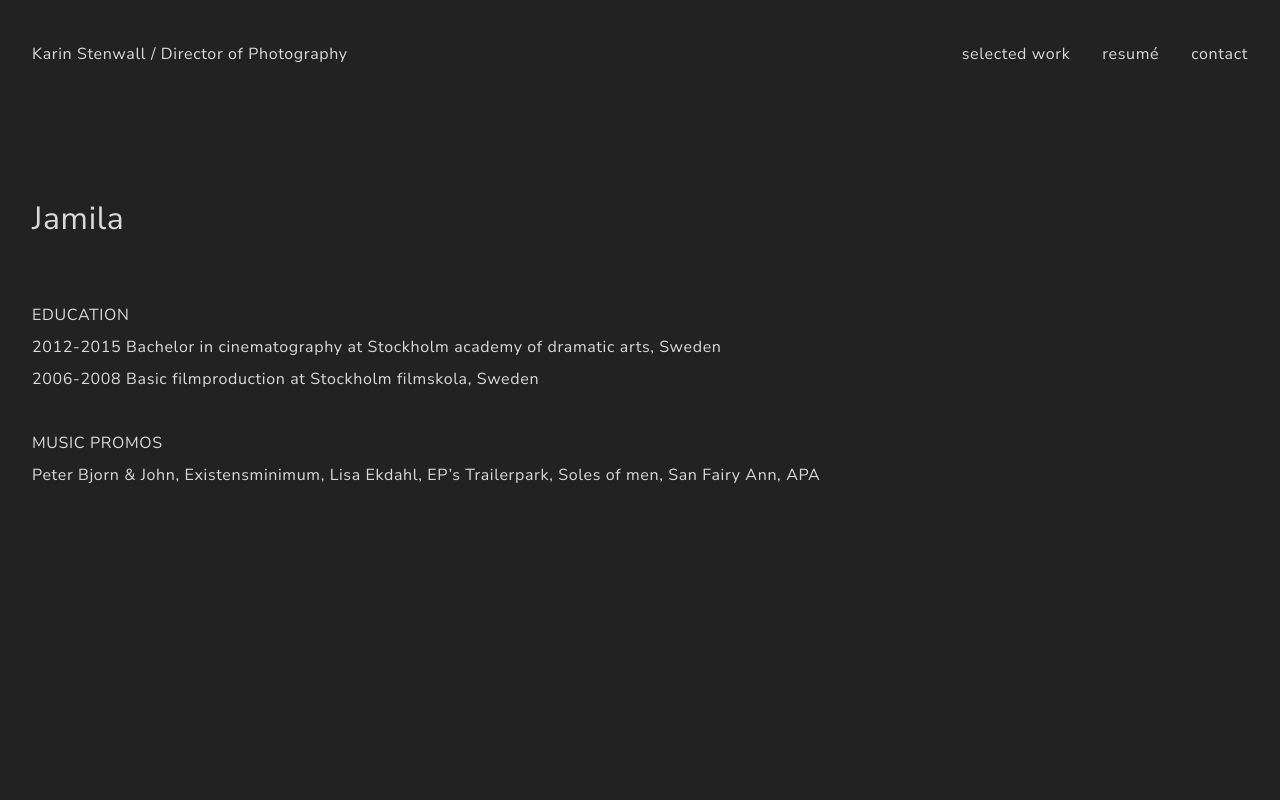
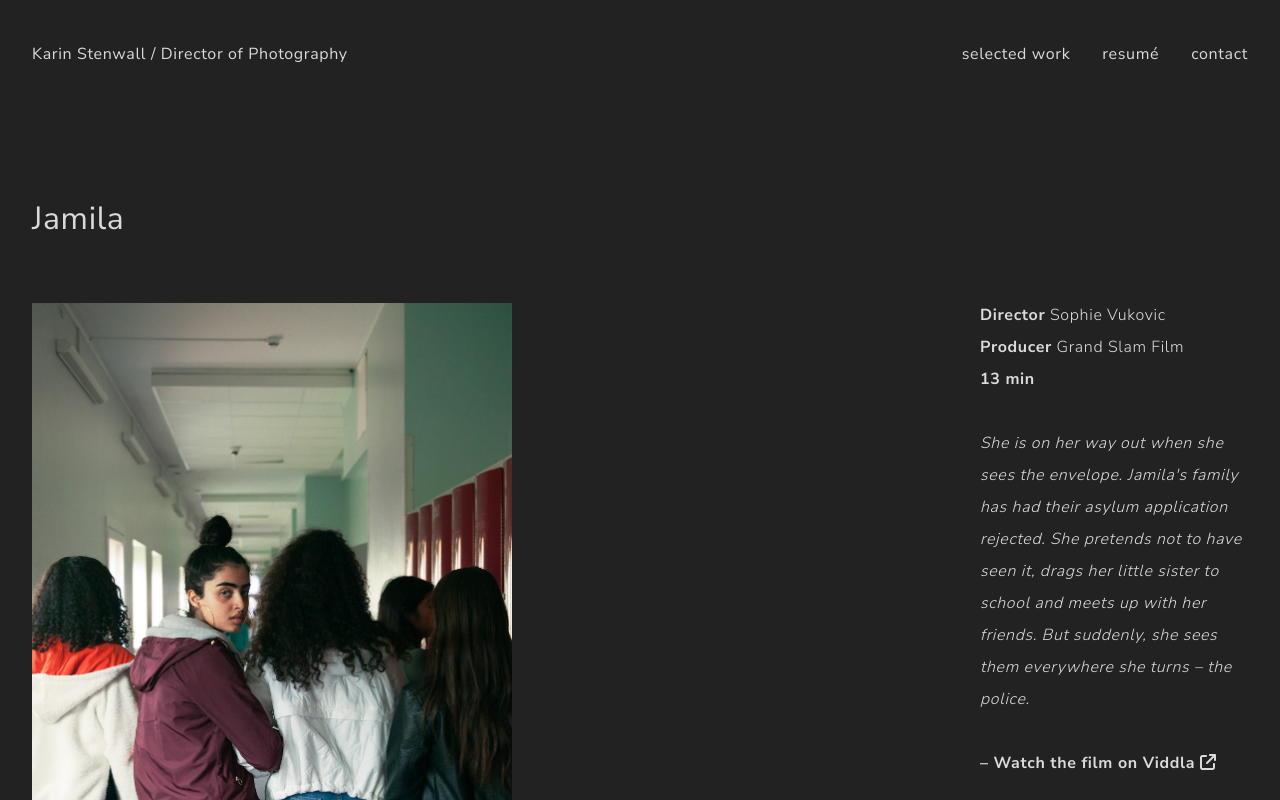
Before and after one commit to stenwall/portfolio, a Next.js app: page /dop/jamila in a window 1280 px wide. Shown: the top 800 px of the page. Built offline with nearby package versions, Linux system fonts and the light colour scheme.

Commit message:
feat: jamila, hemmavid

```diff
--- a/pages/dop/jamila.tsx
+++ b/pages/dop/jamila.tsx
@@ -1,24 +1,55 @@
-import Link from 'next/link';
+import Image from 'next/image';
 import styles from '@styles/Flick.module.scss';
 import Layout from '@components/layout/FlickLayout';
+import jamila from 'assets/images/flick/projects/jamila-poster.jpg';
+import { FontAwesomeIcon } from '@fortawesome/react-fontawesome';
+import { faArrowUpRightFromSquare } from '@fortawesome/free-solid-svg-icons';
 
 const Jamila = () => (
   <Layout>
     <main className={styles.flick}>
       <h2>Jamila</h2>
-      <h3>Education</h3>
+      <section className={styles.film}>
+        <figure className={styles['profile-pic']}>
+          <Image
+            src={jamila}
+            alt="Poster for the film."
+            placeholder="blur"
+            fill
+          />
+        </figure>
+        <div className={styles['film-desc']}>
           <ul>
             <li>
-          2012-2015 Bachelor in cinematography at Stockholm academy of dramatic
-          arts, Sweden
+              <span>Director</span> Sophie Vukovic
             </li>
-        <li>2006-2008 Basic filmproduction at Stockholm filmskola, Sweden</li>
+            <li>
+              <span>Producer</span> Grand Slam Film
+            </li>
+            <li>
+              <span>13 min</span>
+            </li>
           </ul>
-      <h3>Music promos</h3>
+          <div>
             <p>
-        Peter Bjorn & John, Existensminimum, Lisa Ekdahl, EP’s Trailerpark,
-        Soles of men, San Fairy Ann, APA
+              <i>
+                She is on her way out when she sees the envelope. Jamila's
+                family has had their asylum application rejected. She pretends
+                not to have seen it, drags her little sister to school and meets
+                up with her friends. But suddenly, she sees them everywhere she
+                turns – the police.
+              </i>
             </p>
+            <p className={styles.extra}>
+              –{' '}
+              <a className={styles.link} href="https://viddla.se/film/5647970">
+                Watch the film on Viddla{' '}
+                <FontAwesomeIcon icon={faArrowUpRightFromSquare} />
+              </a>
+            </p>
+          </div>
+        </div>
+      </section>
     </main>
   </Layout>
 );
```
Also changed, not shown: pages/dop/hemmavid.tsx (+35 -8 lines), assets/images/flick/projects/hemmavid-poster.jpg (added), assets/images/flick/projects/jamila-poster.jpg (added). Lines whose indentation alone changed are shown as unchanged.
